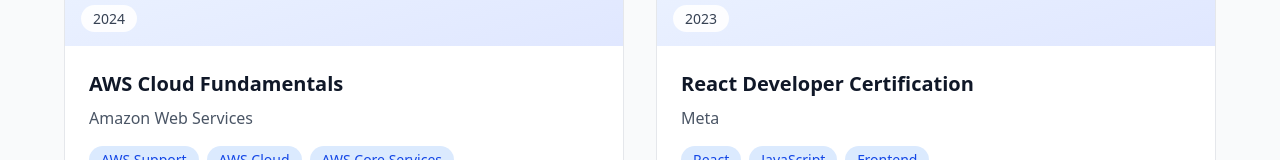
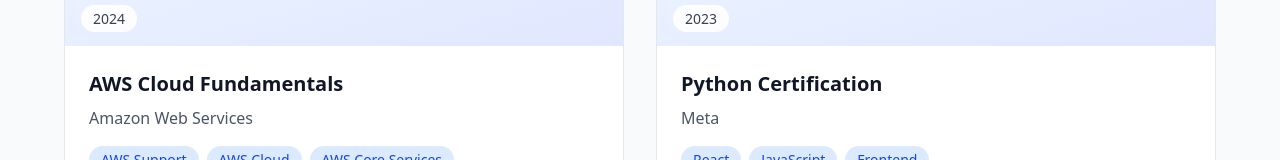
Before and after one commit to Omkys/my-portfolip, a React (Vite) app: page /certificates in a window 1280 px wide. Shown: the part 485-645 px from the top of the page. Built offline with nearby package versions, Linux system fonts and the light colour scheme.

Commit message:
Update certificate title from React Developer to Python Certification

```diff
--- a/src/sections/certificate.jsx
+++ b/src/sections/certificate.jsx
@@ -13,7 +13,7 @@ const certificates = [
     link: "https://www.credly.com/badges/e3e1d99f-42ce-486a-b352-6c39e04c9092/public_url"
   },
   {
-    title: "React Developer Certification",
+    title: "Python Certification",
     issuer: "Meta",
     date: "2023",
     credentialId: "META-67890",
```
